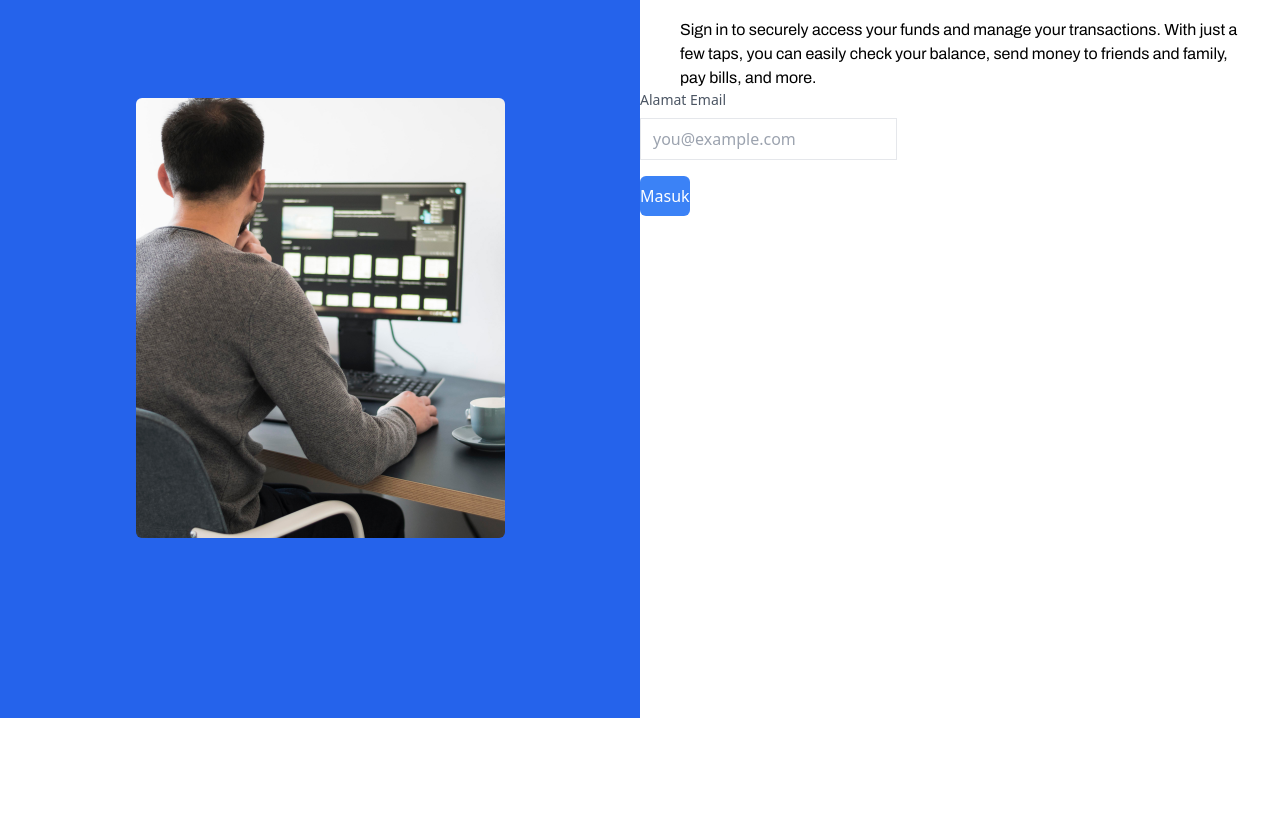
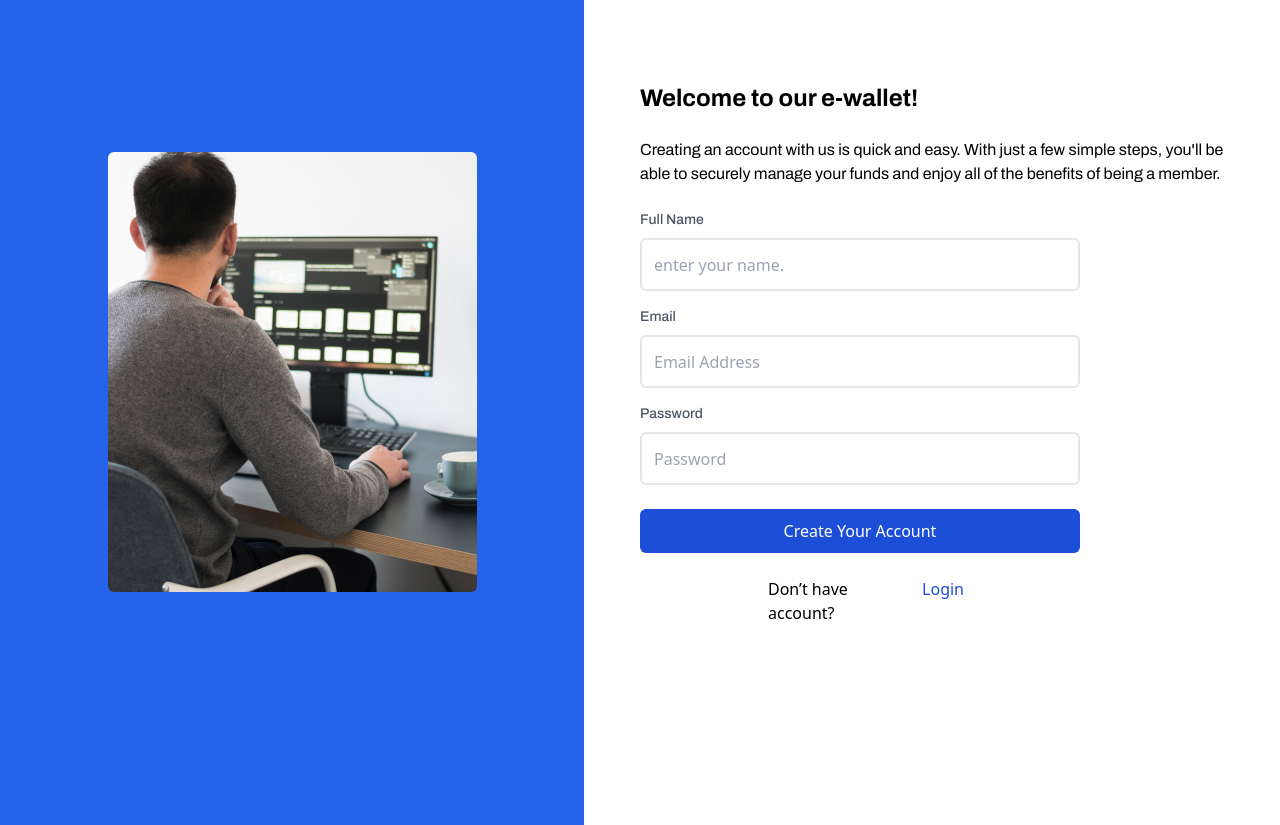
Before and after one commit to ardigiandi/Pocketpay, a website: page src/Login.html in a window 1280 px wide. Shown: the part 82-907 px from the top of the page. Before the commit the page ends 800 px from the top, so only its background shows below. Drawn offline with Linux system fonts and the light colour scheme.

Commit message:
Loginpage

```diff
--- a/src/Login.html
+++ b/src/Login.html
@@ -1,9 +1,9 @@
-<!doctype html>
+<!DOCTYPE html>
 <html>
   <head>
-  <meta charset="UTF-8">
-  <meta name="viewport" content="width=device-width, initial-scale=1.0">
-  <link href="/main.css" rel="stylesheet">
+    <meta charset="UTF-8" />
+    <meta name="viewport" content="width=device-width, initial-scale=1.0" />
+    <link href="/main.css" rel="stylesheet" />
 
     <link rel="preconnect" href="https://fonts.googleapis.com" />
     <link rel="preconnect" href="https://fonts.gstatic.com" crossorigin />
@@ -14,26 +14,82 @@
   </head>
   <body>
     <section>
-        <div class="flex mx-auto h-screen ">
+      <div class="flex mx-auto h-[907px] ">
         <div class="w-1/2 bg-blue-600 items-center grid place-items-center">
-                <img src="img/pic.jpg" alt="" class="w-[369px] h-[440px] rounded-md">
+          <img
+            src="img/pic.jpg"
+            alt=""
+            class="w-[369px] h-[440px] rounded-md"
+          />
         </div>
-            <div class="w-1/2">
-                <h2 class="text-3xl font-bold mx-16 my-8 font-Archivo">
+        <div class="w-1/2 mx-14">
+          <h2 class="text-3xl font-bold my-8 font-Archivo">
             Pocket<span class="text-blue-700">Pay</span>
           </h2>
-                <p class="mx-10 font-Archivo">Sign in to securely access your funds and manage your transactions.
-                    With just a few taps, you can easily check your balance, send money
-                    to friends and family, pay bills, and more.</p>
-                    <form>
+          <h2 class="text-2xl font-bold font-Archivo mt-24">
+            Welcome to our e-wallet!
+          </h2>
+          <p class="font-Archivo mt-6">
+            Creating an account with us is quick and easy. With just a few simple steps, you'll be able to securely manage your funds and enjoy all of the benefits of being a member.
+          </p>
+          <form class="my-6">
             <!-- Input Email -->
-                        <div class="mb-4 ">
-                          <label for="email" class="block text-gray-600 text-sm font-medium mb-2">Alamat Email</label>
-                          <input type="email" id="email" name="email" class="w-[440px] h-[53px] px-3 py-2 border " placeholder="you@example.com" required>
+            <div class="mb-4">
+              <label
+                for="email"
+                class="block text-gray-600 text-sm font-medium mb-2 font-Archivo"
+                >Full Name</label
+              >
+              <input
+                type="name"
+                id="name"
+                name="name"
+                class="w-[440px] h-[53px] px-3 py-2 border-2 rounded-md"
+                placeholder="enter your name."
+                required
+              />
             </div>
-
-                        <!-- Tombol Masuk -->
-                        <button type="submit" class="w-[440px] h-[53px] bg-blue-500 text-white py-2 rounded-md hover:bg-blue-600 focus:outline-none focus:bg-blue-600">Masuk</button>
+            <div class="mb-4">
+              <label
+                for="email"
+                class="block text-gray-600 text-sm font-medium mb-2 font-Archivo"
+                >Email</label
+              >
+              <input
+                type="email"
+                id="email"
+                name="email"
+                class="w-[440px] h-[53px] px-3 py-2 border-2 rounded-md"
+                placeholder="Email Address"
+                required
+              />
+            </div>
+            <div class="mb-4">
+              <label
+                for="password"
+                class="block text-gray-600 text-sm font-medium mb-2 font-Archivo"
+                >Password</label
+              >
+              <input
+                type="password"
+                id="password"
+                name="password"
+                class="w-[440px] h-[53px] px-3 py-2 border-2 rounded-md"
+                placeholder="Password"
+                required
+              />
+              <button
+                class="w-[440px] h-[44px] bg-blue-700 hover:bg-blue-800 mt-6 rounded-md"
+              >
+                <a href="" class="text-white">Create Your Account</a>
+              </button>
+              <div class="mt-6 w-[196px] h-[16px] mx-32">
+                <span class="flex gap-1">
+                  <h2>Don’t have account?</h2>
+                  <a href="" class="text-blue-700">Login</a>
+                </span>
+              </div>
+            </div>
           </form>
         </div>
       </div>
```
Also changed, not shown: main.css. Lines whose indentation alone changed are shown as unchanged.
